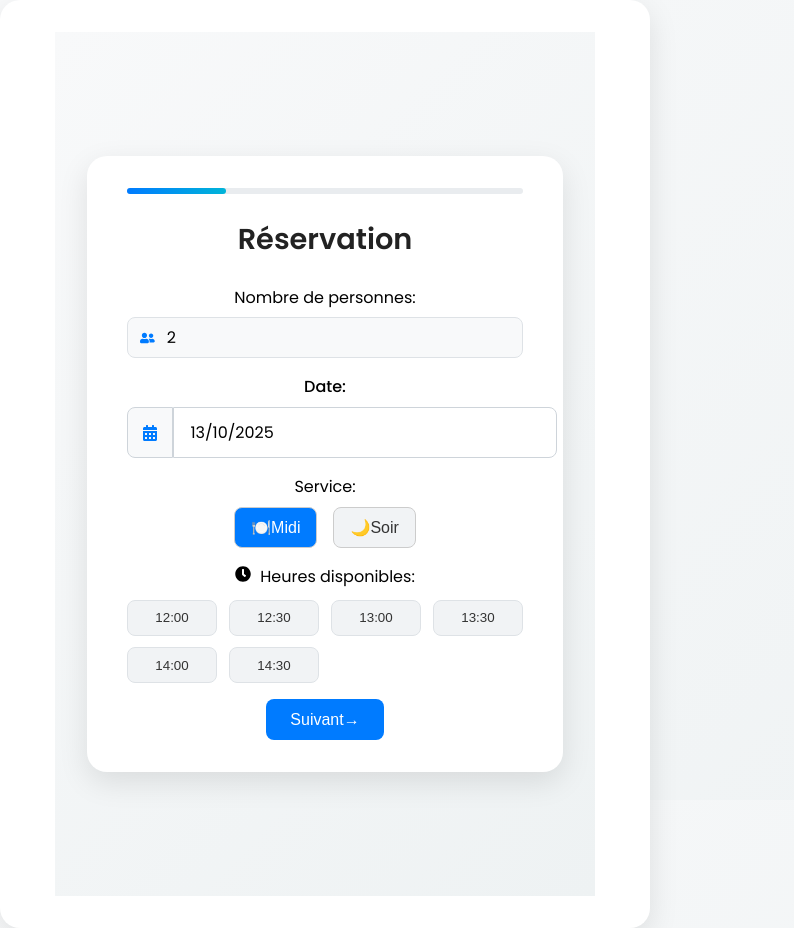
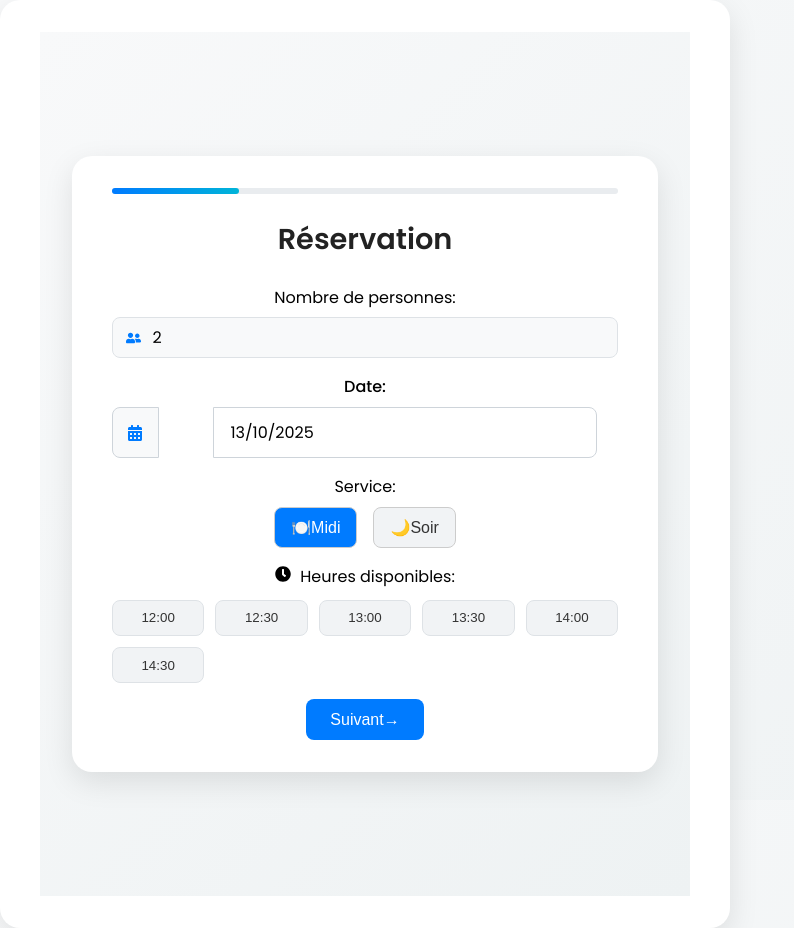
Before and after one commit to didier-coder/moom-app, a React (Create React App) app in the folder frontend/: page / in a window 1280 px wide. Shown: the whole page, without its empty margins (0-794 px from the left). Built offline with nearby package versions, Linux system fonts and the light colour scheme.

Commit message:
Update App.css

```diff
--- a/frontend/src/App.css
+++ b/frontend/src/App.css
@@ -9,14 +9,14 @@ html, body {
   font-family: "Poppins", sans-serif;
 }
 
-.container {
+/*.container {
   min-height: 100vh;
   display: flex;
-  justify-content: center;  /* ✅ centrage horizontal */
-  align-items: center;      /* ✅ centrage vertical */
+  justify-content: center;
+  align-items: center;
   padding: 2rem;
   box-sizing: border-box;
-}
+}*/
 
 h1, h2, h3 {
   font-weight: 600;
```
